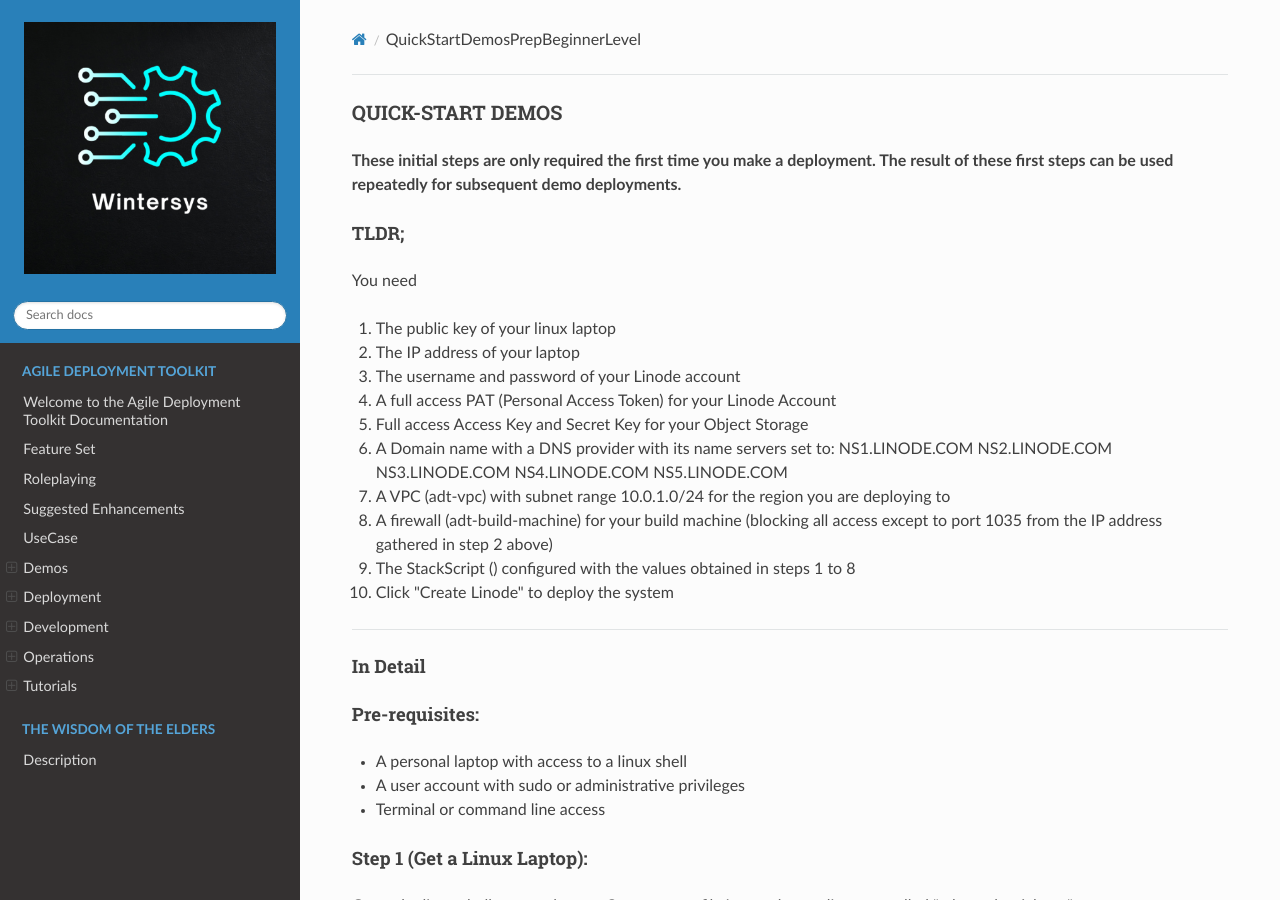
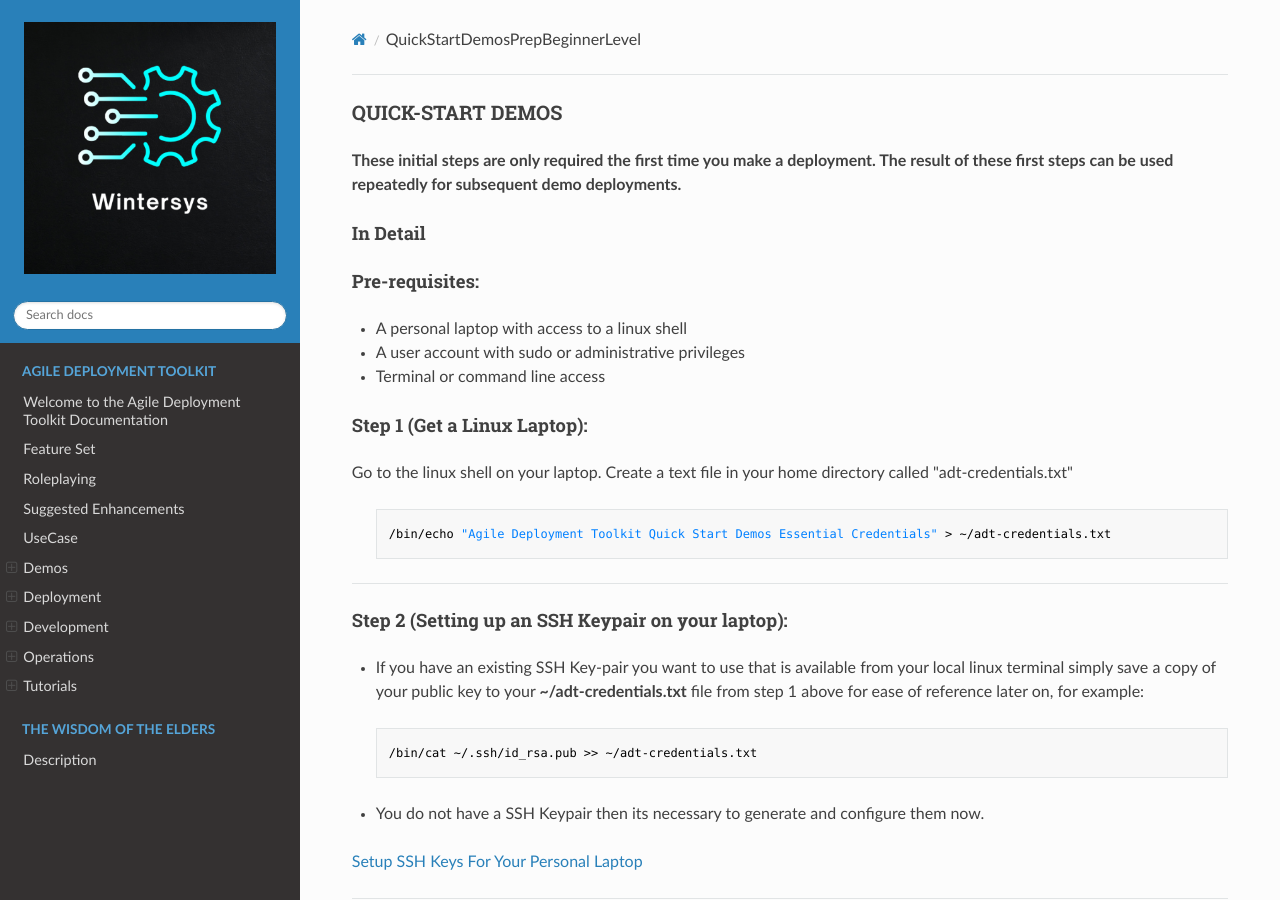
Before and after one commit to wintersys-dev/adt-documentation, an MkDocs documentation site: the page built from docs/Agile Deployment Toolkit/Demos/QuickStartDemosPrepBeginnerLevel.md, in a window 1280 px wide and 900 px high. Built offline with MkDocs 1.6.1, drawn with Linux system fonts in a browser that asks for light colours; nearby versions of some CDN libraries.

Commit message:
Update QuickStartDemosPrepBeginnerLevel.md

```diff
--- a/docs/Agile Deployment Toolkit/Demos/QuickStartDemosPrepBeginnerLevel.md
+++ b/docs/Agile Deployment Toolkit/Demos/QuickStartDemosPrepBeginnerLevel.md
@@ -1,23 +1,6 @@
 ### QUICK-START DEMOS
 
 **These initial steps are only required the first time you make a deployment. The result of these first steps can be used repeatedly for subsequent demo deployments.**
-
-#### TLDR;
-
-You need
-
-1. The public key of your linux laptop
-2. The IP address of your laptop
-3. The username and password of your Linode account
-4. A full access PAT (Personal Access Token) for your Linode Account
-5. Full access Access Key and Secret Key for your Object Storage
-6. A Domain name with a DNS provider with its name servers set to: NS1.LINODE.COM  NS2.LINODE.COM  NS3.LINODE.COM  NS4.LINODE.COM  NS5.LINODE.COM
-7. A VPC (adt-vpc) with subnet range 10.0.1.0/24 for the region you are deploying to
-8. A firewall (adt-build-machine) for your build machine (blocking all access except to port 1035 from the IP address gathered in step 2 above)
-9. The StackScript () configured with the values obtained in steps 1 to 8
-10. Click "Create Linode" to deploy the system
-
---------------------------------------------------------------------------------------------------------------------------
 
 #### In Detail
 
```
